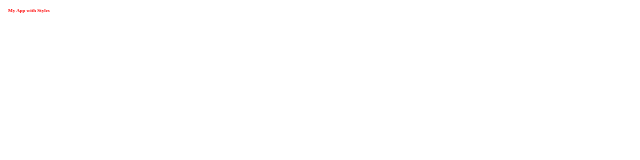
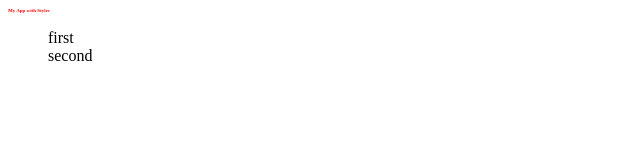
Before and after one commit to thinkful-ei19/tharaka_seha_test_repo, a plain HTML site: page index.html in a window 1280 px wide. Shown: the full height of the page, 0-640 px from the left. Drawn offline with Linux system fonts and the light colour scheme.

Commit message:
Linked to nav.css

```diff
--- a/index.html
+++ b/index.html
@@ -5,9 +5,14 @@
     <meta name="viewport" content="width=device-width, initial-scale=1.0">
     <meta http-equiv="X-UA-Compatible" content="ie=edge">
     <link rel="stylesheet" href="headers.css">
+    <link rel="stylesheet" href="nav.css">
     <title>Document</title>
 </head>
 <body>
 	<h1>My App with Styles</h1>
+	<ul>
+	<li>first</li>
+	<li>second</li>
+	</ul>
 </body>
 </html>
--- /dev/null
+++ b/nav.css
@@ -0,0 +1,3 @@
+ul{
+	list-style-type: none;
+}
```
